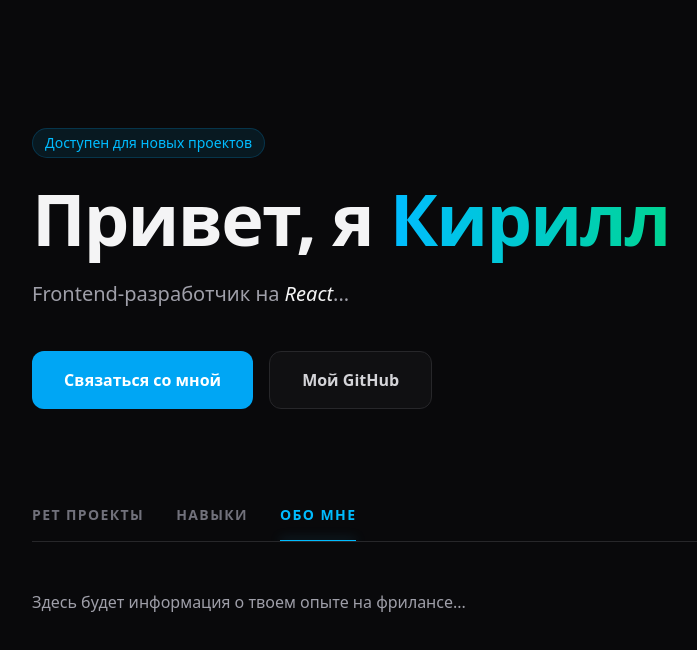
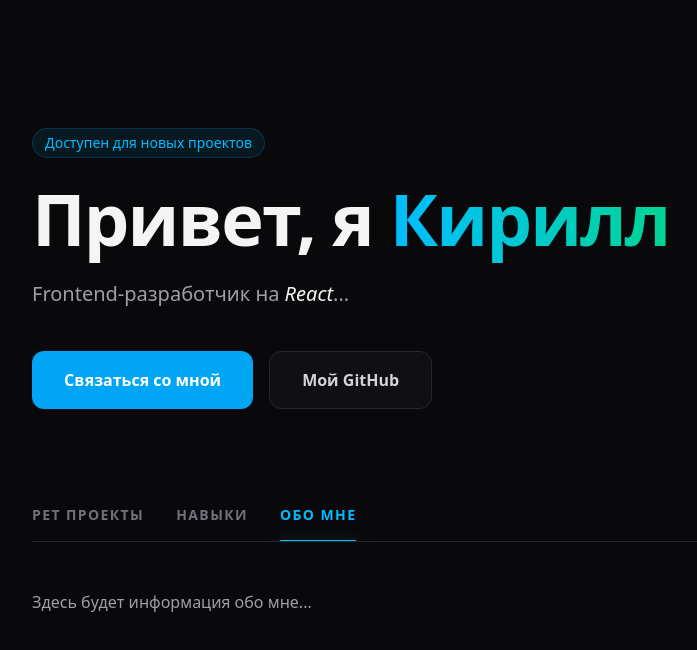
Before and after one commit to Assendro/portfolio, a React (Vite) app: page / in a window 1280 px wide. Both pictures are taken after a click on the button "ОБО МНЕ". Shown: the top 650 px of the page, without its empty margins (120-817 px from the left). Built offline with nearby package versions, Linux system fonts and the light colour scheme.

Commit message:
change about text

```diff
--- a/src/App.tsx
+++ b/src/App.tsx
@@ -63,7 +63,7 @@ function App() {
 
                     {activeTab === 'about' && (
                         <div className="animate-in fade-in duration-500 text-zinc-400">
-                            Здесь будет информация о твоем опыте на фрилансе...
+                            Здесь будет информация обо мне...
                         </div>
                     )}
                 </section>
```
